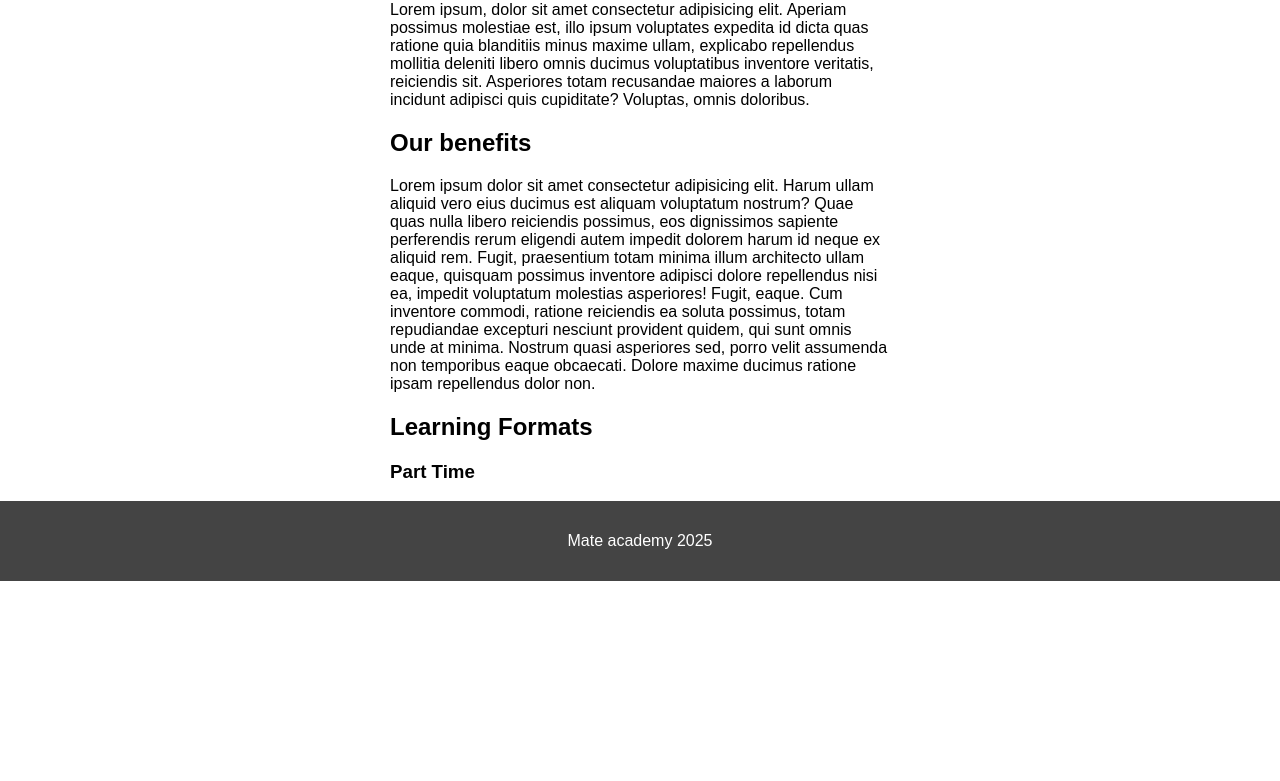
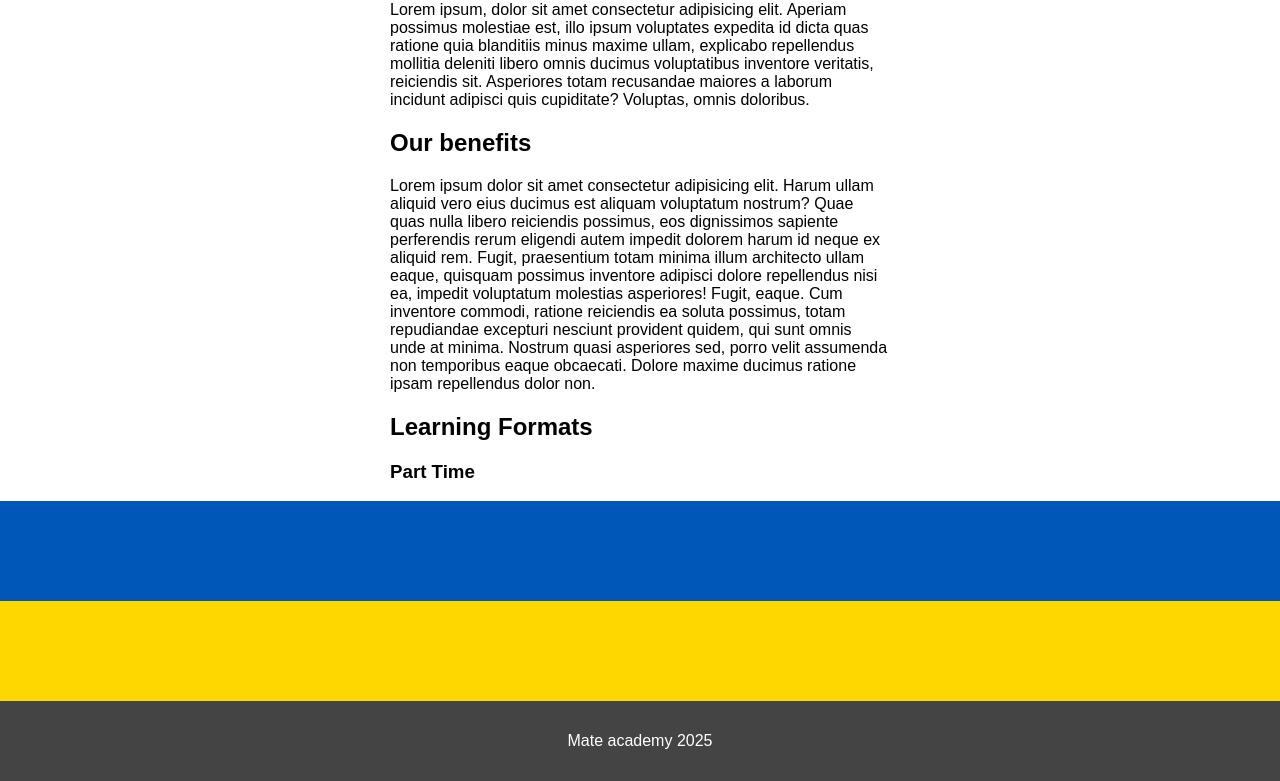
Before and after one commit to sergiodealencar/sergiodealencar.github.io, a plain HTML site: page index.html in a window 1280 px wide. Shown: the part 139-920 px from the top of the page. Before the commit the page ends 800 px from the top, so only its background shows below. Drawn offline with Linux system fonts and the light colour scheme.

Commit message:
version with flag

```diff
--- a/index.html
+++ b/index.html
@@ -52,6 +52,10 @@
     </section>
     </main>
 
+    <div class="outer">
+      <div class="inner"></div>
+    </div>
+
     <footer class="footer">
       Mate academy 2025
     </footer>
--- a/style.css
+++ b/style.css
@@ -48,3 +48,13 @@
   text-align: center;
   line-height: 80px;
 }
+
+.outer {
+  height: 200px;
+  background-color: #ffd700;
+}
+
+.inner {
+  height: 100px;
+  background-color: #0057b7;
+}
```
